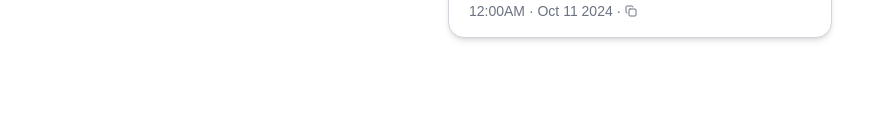
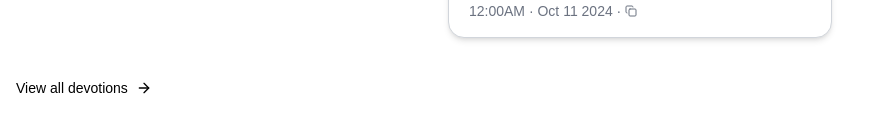
Before and after one commit to Michael-Dale/EMCCYouthApp, a Next.js app: page /blog in a window 1280 px wide. Shown: the part 2408-2540 px from the top of the page, without its empty margins (0-878 px from the left). Built offline with nearby package versions, Linux system fonts and the light colour scheme; no server answers.

Commit message:
Added a link

```diff
--- a/src/app/blog/page.js
+++ b/src/app/blog/page.js
@@ -1,6 +1,7 @@
 import PageTransition from "../components/PageTransition";
-import DevotionalPost from '../components/DevotionalPost';
-
+import DevotionalPost from "../components/DevotionalPost";
+import Link from "next/link";
+import { ArrowRight } from "lucide-react";
 
 export default function Blog() {
   return (
@@ -53,8 +54,14 @@ Remember, with faith and determination, y."
           username="ConnectYouth"
           profilePic="/icons/connect youth logo.svg"
         />
-
       </div>
+      <Link
+        href="/blog/devotions"
+        className="inline-flex items-center justify-center w-full sm:w-auto px-4 py-2 text-sm font-medium text-black hover:bg-black rounded-md transition-colors duration-300 ease-in-out"
+      >
+        <span>View all devotions</span>
+        <ArrowRight className="ml-2 h-4 w-4" />
+      </Link>
     </PageTransition>
   );
 }
```
Lines whose indentation alone changed are shown as unchanged.
